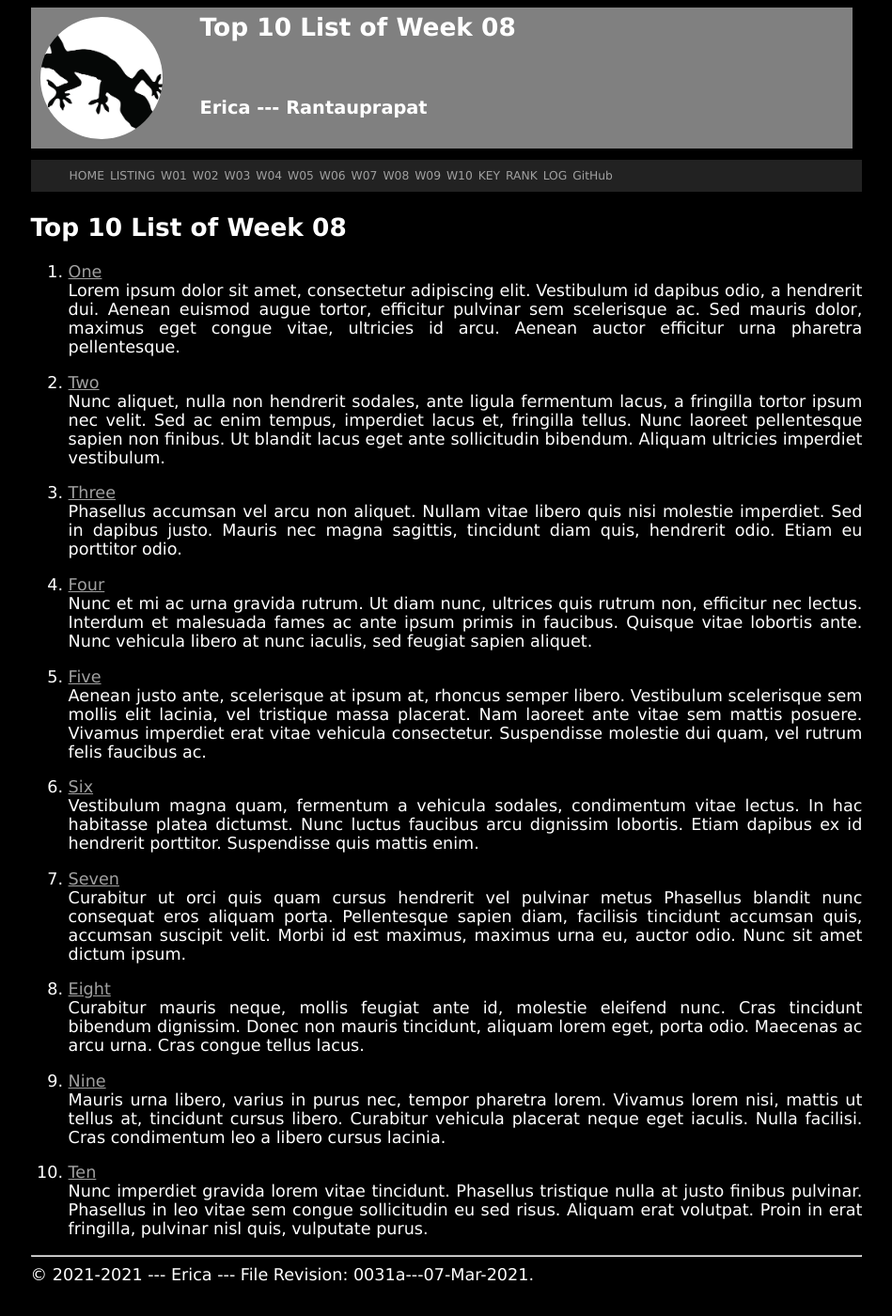
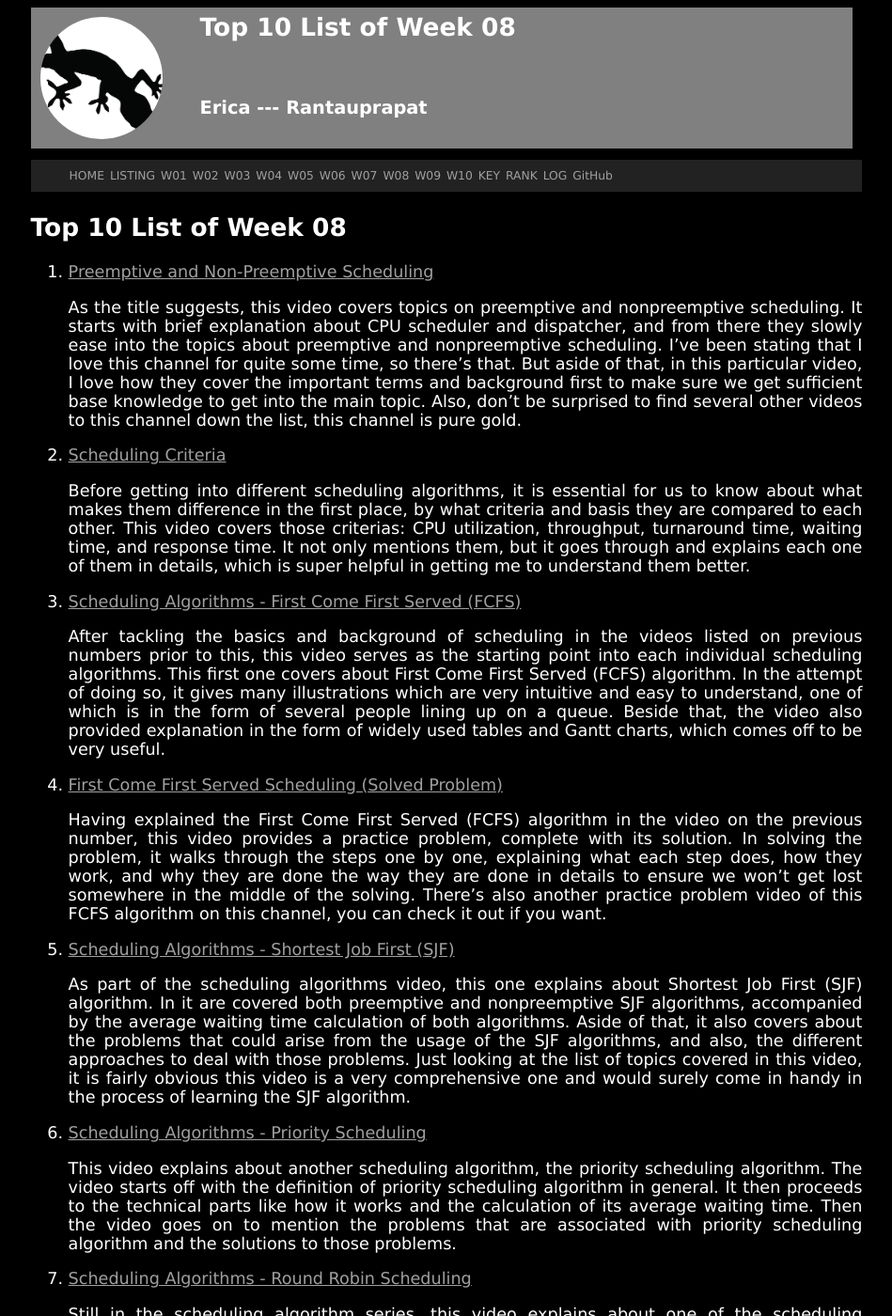
Before and after one commit to altschmerz/os211, a Jekyll site: the page built from w08.md, in a window 1280 px wide and 1400 px high. Shown: the whole window at 94% size, without its empty margins (165-1114 px from the left). Built offline with Jekyll 4.4.1, drawn with Linux system fonts in a browser that asks for light colours; our own code applies the rules of GitHub Pages for plain Markdown files; some of the changed text lies outside the part shown.

Commit message:
complete top 10 list of w08

```diff
--- a/w08.md
+++ b/w08.md
@@ -5,72 +5,42 @@ permalink: /W08/
 
 # Top 10 List of Week 08
 
-1. [One](https://en.wikipedia.org/wiki/1)<br>
-Lorem ipsum dolor sit amet, consectetur adipiscing elit.
-Vestibulum id dapibus odio, a hendrerit dui.
-Aenean euismod augue tortor, efficitur pulvinar sem scelerisque ac.
-Sed mauris dolor, maximus eget congue vitae, ultricies id arcu.
-Aenean auctor efficitur urna pharetra pellentesque.
+1. [Preemptive and Non-Preemptive Scheduling](https://www.youtube.com/watch?v=4DhFmL-6SDA)
 
-2. [Two](https://en.wikipedia.org/wiki/2)<br>
-Nunc aliquet, nulla non hendrerit sodales, ante ligula fermentum lacus, a fringilla tortor ipsum nec velit.
-Sed ac enim tempus, imperdiet lacus et, fringilla tellus.
-Nunc laoreet pellentesque sapien non finibus.
-Ut blandit lacus eget ante sollicitudin bibendum.
-Aliquam ultricies imperdiet vestibulum.
+    As the title suggests, this video covers topics on preemptive and nonpreemptive scheduling. It starts with brief explanation about CPU scheduler and dispatcher, and from there they slowly ease into the topics about preemptive and nonpreemptive scheduling. I've been stating that I love this channel for quite some time, so there's that. But aside of that, in this particular video, I love how they cover the important terms and background first to make sure we get sufficient base knowledge to get into the main topic. Also, don't be surprised to find several other videos to this channel down the list, this channel is pure gold.
 
-3. [Three](https://en.wikipedia.org/wiki/3)<br>
-Phasellus accumsan vel arcu non aliquet.
-Nullam vitae libero quis nisi molestie imperdiet.
-Sed in dapibus justo.
-Mauris nec magna sagittis, tincidunt diam quis, hendrerit odio.
-Etiam eu porttitor odio.
+2. [Scheduling Criteria](https://www.youtube.com/watch?v=bWHFY8-rL5I)
 
-4. [Four](https://en.wikipedia.org/wiki/4)<br>
-Nunc et mi ac urna gravida rutrum.
-Ut diam nunc, ultrices quis rutrum non, efficitur nec lectus.
-Interdum et malesuada fames ac ante ipsum primis in faucibus.
-Quisque vitae lobortis ante.
-Nunc vehicula libero at nunc iaculis, sed feugiat sapien aliquet.
+    Before getting into different scheduling algorithms, it is essential for us to know about what makes them difference in the first place, by what criteria and basis they are compared to each other. This video covers those criterias: CPU utilization, throughput, turnaround time, waiting time, and response time. It not only mentions them, but it goes through and explains each one of them in details, which is super helpful in getting me to understand them better.
 
-5. [Five](https://en.wikipedia.org/wiki/5)<br>
-Aenean justo ante, scelerisque at ipsum at, rhoncus semper libero.
-Vestibulum scelerisque sem mollis elit lacinia, vel tristique massa placerat.
-Nam laoreet ante vitae sem mattis posuere.
-Vivamus imperdiet erat vitae vehicula consectetur.
-Suspendisse molestie dui quam, vel rutrum felis faucibus ac.
+3. [Scheduling Algorithms - First Come First Served (FCFS)](https://www.youtube.com/watch?v=7DoP1L9nAAs)
 
-6. [Six](https://en.wikipedia.org/wiki/6)<br>
-Vestibulum magna quam, fermentum a vehicula sodales, condimentum vitae lectus.
-In hac habitasse platea dictumst.
-Nunc luctus faucibus arcu dignissim lobortis.
-Etiam dapibus ex id hendrerit porttitor.
-Suspendisse quis mattis enim.
+    After tackling the basics and background of scheduling in the videos listed on previous numbers prior to this, this video serves as the starting point into each individual scheduling algorithms. This first one covers about First Come First Served (FCFS) algorithm. In the attempt of doing so, it gives many illustrations which are very intuitive and easy to understand, one of which is in the form of several people lining up on a queue. Beside that, the video also provided explanation in the form of widely used tables and Gantt charts, which comes off to be very useful.
 
-7. [Seven](https://en.wikipedia.org/wiki/7)<br>
-Curabitur ut orci quis quam cursus hendrerit vel pulvinar metus
-Phasellus blandit nunc consequat eros aliquam porta.
-Pellentesque sapien diam, facilisis tincidunt accumsan quis, accumsan suscipit velit.
-Morbi id est maximus, maximus urna eu, auctor odio.
-Nunc sit amet dictum ipsum.
+4. [First Come First Served Scheduling (Solved Problem)](https://www.youtube.com/watch?v=VSMAjMfJ6KQ)
 
-8. [Eight](https://en.wikipedia.org/wiki/8)<br>
-Curabitur mauris neque, mollis feugiat ante id, molestie eleifend nunc.
-Cras tincidunt bibendum dignissim.
-Donec non mauris tincidunt, aliquam lorem eget, porta odio.
-Maecenas ac arcu urna.
-Cras congue tellus lacus.
+    Having explained the First Come First Served (FCFS) algorithm in the video on the previous number, this video provides a practice problem, complete with its solution. In solving the problem, it walks through the steps one by one, explaining what each step does, how they work, and why they are done the way they are done in details to ensure we won't get lost somewhere in the middle of the solving. There's also another practice problem video of this FCFS algorithm on this channel, you can check it out if you want.
 
-9. [Nine](https://en.wikipedia.org/wiki/9)<br>
-Mauris urna libero, varius in purus nec, tempor pharetra lorem.
-Vivamus lorem nisi, mattis ut tellus at, tincidunt cursus libero.
-Curabitur vehicula placerat neque eget iaculis.
-Nulla facilisi.
-Cras condimentum leo a libero cursus lacinia.
+5. [Scheduling Algorithms - Shortest Job First (SJF)](https://www.youtube.com/watch?v=t0g9b3SJECg)
 
-10. [Ten](https://en.wikipedia.org/wiki/10)<br>
-Nunc imperdiet gravida lorem vitae tincidunt.
-Phasellus tristique nulla at justo finibus pulvinar.
-Phasellus in leo vitae sem congue sollicitudin eu sed risus.
-Aliquam erat volutpat.
-Proin in erat fringilla, pulvinar nisl quis, vulputate purus.
+    As part of the scheduling algorithms video, this one explains about Shortest Job First (SJF) algorithm. In it are covered both preemptive and nonpreemptive SJF algorithms, accompanied by the average waiting time calculation of both algorithms. Aside of that, it also covers about the problems that could arise from the usage of the SJF algorithms, and also, the different approaches to deal with those problems. Just looking at the list of topics covered in this video, it is fairly obvious this video is a very comprehensive one and would surely come in handy in the process of learning the SJF algorithm.
+
+6. [Scheduling Algorithms - Priority Scheduling](https://www.youtube.com/watch?v=yKD3pcFvGmY)
+
+    This video explains about another scheduling algorithm, the priority scheduling algorithm. The video starts off with the definition of priority scheduling algorithm in general. It then proceeds to the technical parts like how it works and the calculation of its average waiting time. Then the video goes on to mention the problems that are associated with priority scheduling algorithm and the solutions to those problems.
+
+7. [Scheduling Algorithms - Round Robin Scheduling](https://www.youtube.com/watch?v=YzBBJYfwdi8)
+
+    Still in the scheduling algorithm series, this video explains about one of the scheduling algorithms, the Round Robin scheduling algorithm. It starts with the general idea of Round Robin algorithm, then proceeds to the deeper explanation abot how it works and how it is imlpemented. In the implementation part, a step by step walkthrough is also included, which ensures better understanding of the algorithm implememtation of the viewers.
+
+8. [Multilevel Queue Scheduling Algorithm](https://www.youtube.com/watch?v=fvkSXMZaBNY)
+
+    This video covers Multilevel Queue (MLQ) scheduling algorithm. The video starts with a sample hypothetical situation where MLQ algorithm is needed: what's the problem we're facing and how does MLQ algorithm offer a solution to this particular problem. Then after this example, it goes on to explain the algorithm: what kind of algorithm it is, how it works, and also an example of it with multilevel queue listed in the order of priority.
+
+9. [Multilevel Feedback-Queue Scheduling Algorithm](https://www.youtube.com/watch?v=1KLuC0knvs8)
+
+    Last but not least on the series, there's Multilevel Feedback-Queue (MLFQ) scheduling algorithm. This algorithm has a very similar name to the algorithm in the previous number, the Multilevel Queue Scheduling (MLQ) algorithm, but they aren't necessarily the same. Knowing that, this video starts off with the difference between the two, which I think is good because I can get the confusion out of the way early from the start, thus resulting in a better comprehension throughout the rest of the video.
+
+10. [Scheduling Algorithms – Solved Problems](https://www.youtube.com/watch?v=g6QjVDyGgSE)
+
+    This, I think, is the perfect tool to mark the end of this list. This video combines every scheduling algorithms in several problems to be solved. After having learned numerous different scheduling algorithms each by themselves, we might want to know how they relate to each other. Me personally, I love this idea cause sometimes when I learn something like this, I can solve problems regarding each one of them just fine, but when they're combined together, the confusion kicks in. Even if you can't relate to that, this could still serve as a nice review and might help you recall what you've learnt previously.
```
